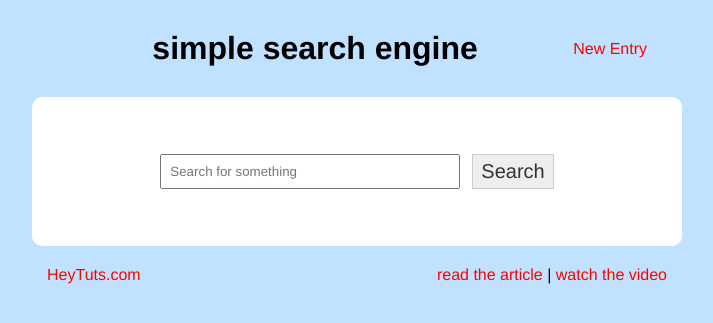
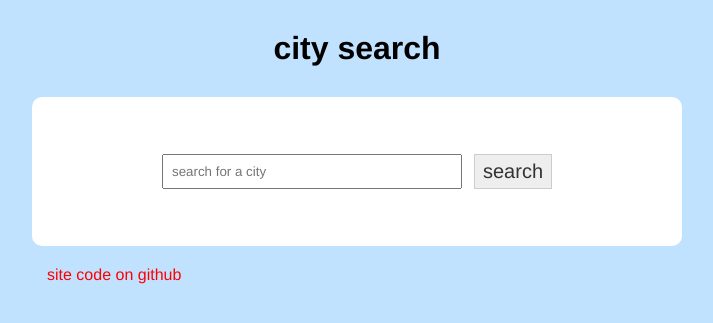
Before and after one commit to ak-ccsf/acoli, a PHP site: page /tutorials/ in a window 1280 px wide. Shown: the top 323 px of the page, without its empty margins (283-996 px from the left). Run offline with PHP 8.4, Linux system fonts and the light colour scheme.

Commit message:
display search results via while loop
the use of a while loop without a counter to display search results will
iterate through all of the results, no matter how many there are.  in a
future implementation, consider using a limited for loop or breaking
from the while loop after a counter reaches a certain value, the value
which is ideally selected from something like a drop-down `display n
results' menu.

also complete:
 - remove branding

```diff
--- a/index.php
+++ b/index.php
@@ -1,7 +1,7 @@
 <?php
-define("SITE_ADDR", "http://localhost/tutorials/search_engine");
+define("SITE_ADDR", "http://localhost:8000/");
 //include("./include.php");
-$site_title = 'Simple Search Engine | HeyTuts.com tutorials';
+$site_title = 'aqoli';
 ?>
 <html>
 <head>
@@ -19,12 +19,12 @@ $site_title = 'Simple Search Engine | HeyTuts.com tutorials';
 <div id="wrapper">
 
     <div id="top_header">
-        <div id="nav">
+        <!--<div id="nav">
             <a href="<?php echo SITE_ADDR; ?>/new_entry.php">New Entry</a>
-        </div>
+        </div>-->
 
         <div id="logo">
-            <h1><a href="<?php echo SITE_ADDR; ?>">simple search engine</a></h1>
+            <h1><a href="<?php echo SITE_ADDR; ?>">city search</a></h1>
         </div>
     </div>
 
@@ -35,8 +35,8 @@ $site_title = 'Simple Search Engine | HeyTuts.com tutorials';
                 <form action="" method="GET" name="">
                     <table>
                         <tr>
-                            <td><input type="text" name="k" placeholder="Search for something" autocomplete="off"></td>
-                            <td><input type="submit" name="" value="Search"></td>
+                            <td><input type="text" name="k" placeholder="search for a city" autocomplete="off"></td>
+                            <td><input type="submit" name="" value="search"></td>
                         </tr>
                     </table>
                 </form>
@@ -51,7 +51,7 @@ $site_title = 'Simple Search Engine | HeyTuts.com tutorials';
                 $k = trim($_GET['k']);
 
                 // create a base query and words string
-                $query_string = "SELECT city_name, region, country_name FROM cities NATURAL JOIN countries WHERE city_name ";
+                $query_string = "SELECT city_name, region, country_name, wiki_url FROM cities NATURAL JOIN countries WHERE city_name ";
 
                 $display_words = "";
                 // seperate each of the keywords
@@ -63,7 +63,7 @@ $site_title = 'Simple Search Engine | HeyTuts.com tutorials';
                 $query_string = substr($query_string, 0, strlen($query_string) - 14);
 
                 // connect to the database
-                // commented out mysqli example from tut to adapt our sqlite3 db
+                // commented out mysqli example to adapt our sqlite3 db
                 //$conn = mysqli_connect(DB_SERVER, DB_USER, DB_PASS, DB_NAME);
 
                 $conn = new SQLite3('acoli.db');
@@ -109,23 +109,19 @@ $site_title = 'Simple Search Engine | HeyTuts.com tutorials';
                     // display all the search results to the user
                     // uncoment mysqli fetch to fetch query results in an sqlite3 compatible way
                     //while ($row = mysqli_fetch_assoc($query)){
+                    // consider using a for loop with a value limiting how many results per page
                     while ($row = $query->fetchArray()) {
 
-                        // comment out tutorial's example to rewrite one that works with our db
+                        // adapted example with one that works with our db
                         echo '<tr>
-									<td><h3><a href="' . $row['url'] . '">' . $row['title'] . '</a></h3></td>
-								</tr>
-								<tr>
-									<td>' . $row['blurb'] . '</td>
-								</tr>
-								<tr>
-									<td><i>' . $row['url'] . '</i></td>
-								</tr>';
-
-                        // unsure how to write this to iterate through the query's results
-                        //echo '<tr>
-                        //  <td><h3>"'.$row['city_name']."</h3></td>
-                        //</tr>';
+                                  <td><h3><a href=https://en.wikipedia.org' . $row['wiki_url'] . '>' . $row['city_name'] . '</a></h3></td>
+                              </tr>
+                              <tr>
+                                  <td>' . $row['region'] . '</td>
+                              </tr>
+                              <tr>
+                                  <td><i>' . $row['country_name'] . '</i></td>
+                              </tr>';
                     }
 
                     echo '</table>';
@@ -133,6 +129,7 @@ $site_title = 'Simple Search Engine | HeyTuts.com tutorials';
                     echo 'No results found. Please search something else.';
             } else
                 echo '';
+
             ?>
 
         </div>
@@ -140,13 +137,7 @@ $site_title = 'Simple Search Engine | HeyTuts.com tutorials';
 
     <div id="footer">
         <div class="left">
-            <a href="https://www.heytuts.com" target="_blank">HeyTuts.com</a>
-        </div>
-        <div class="right">
-            <a target="_blank" href="https://www.heytuts.com/web-dev/php/simple-search-engine-in-php">read the
-                article</a> |
-            <a target="_blank" href="https://www.heytuts.com/video/simple-search-engine-in-php">watch the video</a>
-        </div>
+            <a href="https://github.com/ak-ccsf/acoli" target="_blank">site code on github</a>
         <div class="clear"></div>
     </div>
 
```
